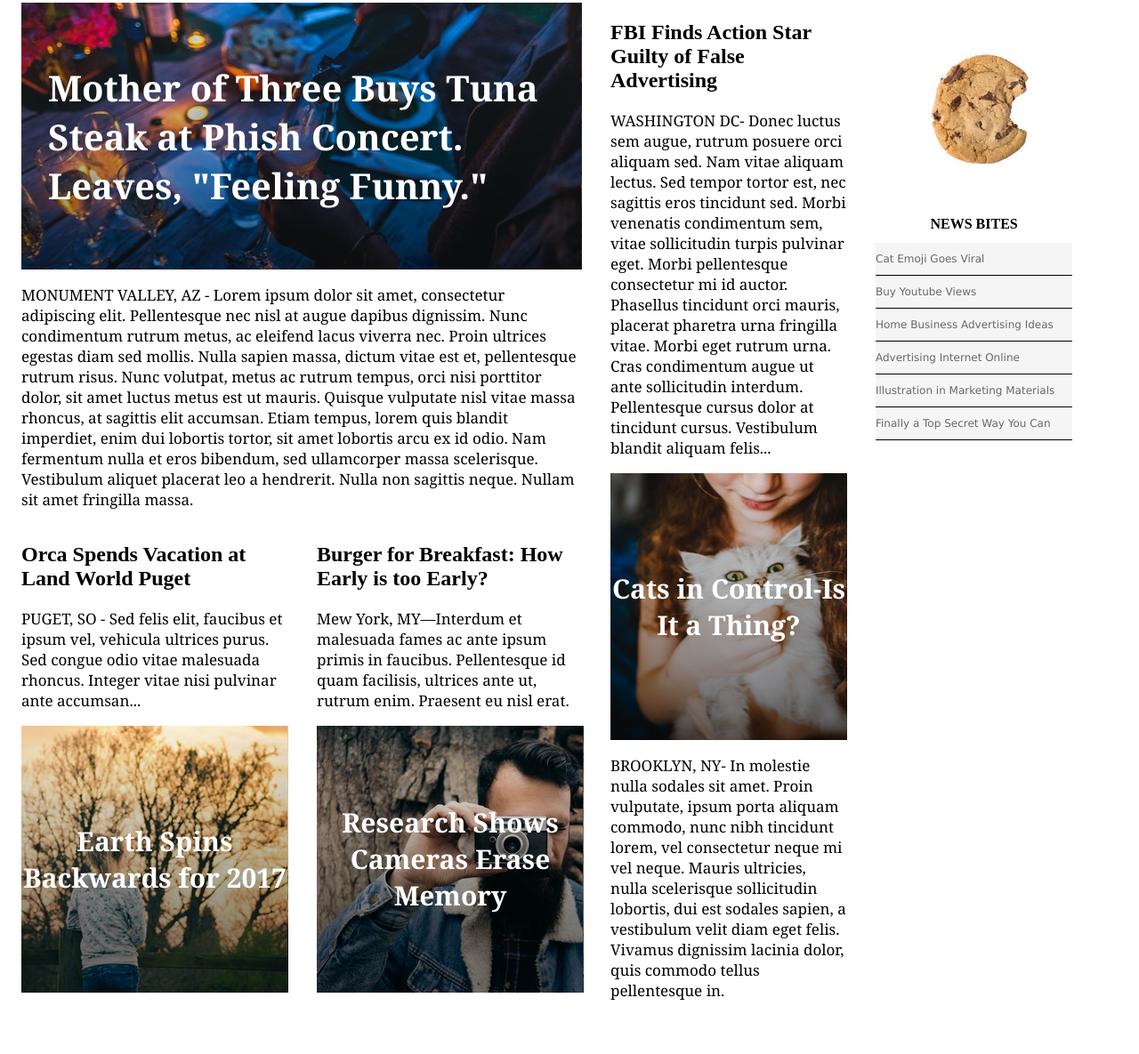
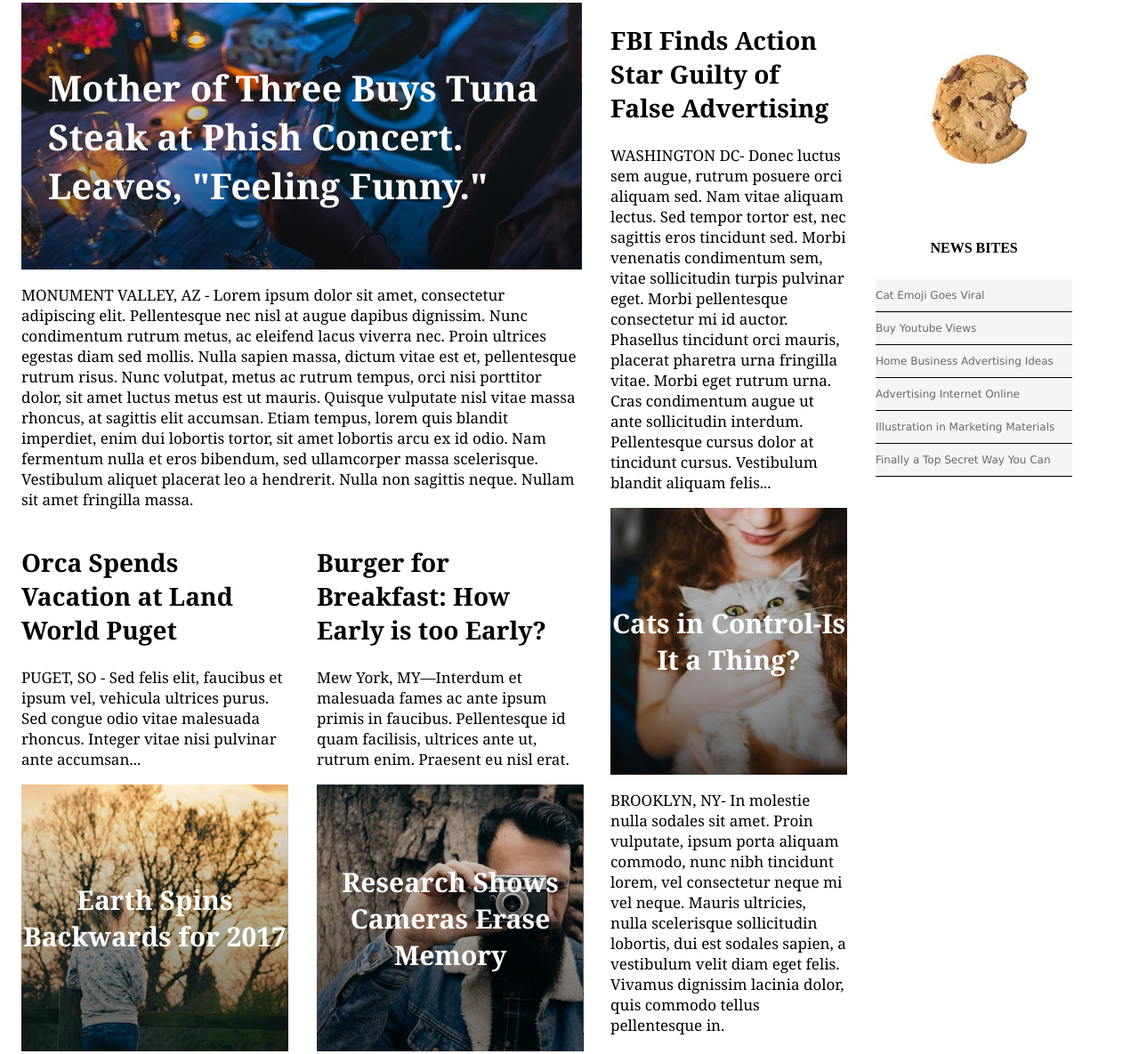
Before and after one commit to gwyddonydd/mytimes, a plain HTML site: page index.html in a window 1280 px wide. Shown: the part 97-1282 px from the top of the page at 89% size. Drawn offline with Linux system fonts and the light colour scheme.

Commit message:
Changed some spans to heading elements

```diff
--- a/index.html
+++ b/index.html
@@ -23,7 +23,7 @@
     <div class="column large">
       <div class="story main">
         <div class="img main">
-          <span>Mother of Three Buys Tuna Steak at Phish Concert. Leaves, "Feeling Funny."</span>
+          <h1>Mother of Three Buys Tuna Steak at Phish Concert. Leaves, "Feeling Funny."</h1>
         </div>
         <p>MONUMENT VALLEY, AZ - Lorem ipsum dolor sit amet, consectetur adipiscing elit. Pellentesque nec nisl at augue dapibus dignissim. Nunc condimentum rutrum metus, ac eleifend lacus viverra nec. Proin ultrices egestas diam sed mollis. Nulla sapien
           massa, dictum vitae est et, pellentesque rutrum risus. Nunc volutpat, metus ac rutrum tempus, orci nisi porttitor dolor, sit amet luctus metus est ut mauris. Quisque vulputate nisl vitae massa rhoncus, at sagittis elit accumsan. Etiam tempus,
@@ -39,7 +39,7 @@
           </div>
           <div class="smallstory">
             <div class="img earth">
-              <span>Earth Spins Backwards for 2017</span>
+              <h1>Earth Spins Backwards for 2017</h1>
             </div>
           </div>
         </div>
@@ -50,7 +50,7 @@
           </div>
           <div class="smallstory">
             <div class="img camera">
-              <span>Research Shows Cameras Erase Memory</span>
+              <h1>Research Shows Cameras Erase Memory</h1>
             </div>
           </div>
         </div>
@@ -67,7 +67,7 @@
       </div>
       <div class="smallstory">
         <div class="img cats">
-          <span>Cats in Control-Is It a Thing?</span>
+          <h1>Cats in Control-Is It a Thing?</h1>
         </div>
       </div>
       <div class="story">
@@ -81,7 +81,7 @@
     <div class="column small">
       <img class="story" src="resources/images/cookie.png" alt="A photograph of a chocolate chip cookie" />
       <div class="news-bites">
-        <span>NEWS BITES</span>
+        <h5>NEWS BITES</h5>
 
         <ul>
           <li>Cat Emoji Goes Viral</li>
--- a/resources/css/style.css
+++ b/resources/css/style.css
@@ -111,16 +111,24 @@ p {
   width: inherit%;
 }
 
-.img.main>span {
+.img.main>h1 {
   font-size: 40px;
   padding-left: 30px;
 }
 
-.img>span {
+.img>h1 {
+  font-size: 30px;
+  color: white;
+}
+
+h1,h2,h3,h4{
   font-family: Georgia;
   font-weight: bold;
-  font-size: 30px;
-  color: white;
+}
+
+
+h2{
+  font-size: 28px;
 }
 
 .img.earth {
@@ -142,7 +150,7 @@ p {
   text-align: center;
 }
 
-.news-bites>span {
+.news-bites>h5 {
   font-size: 16px;
   font-weight: bold;
 }
```
